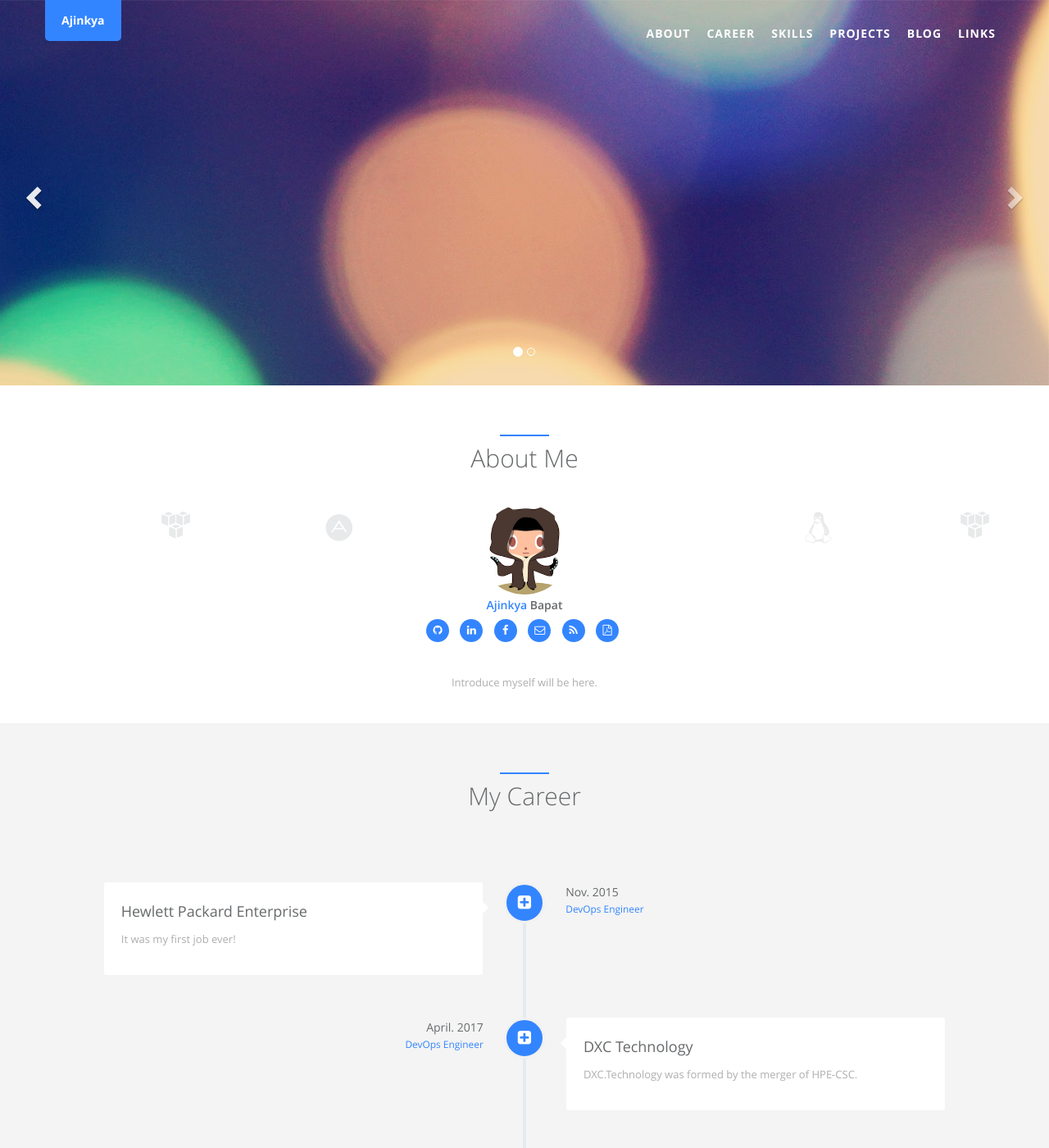
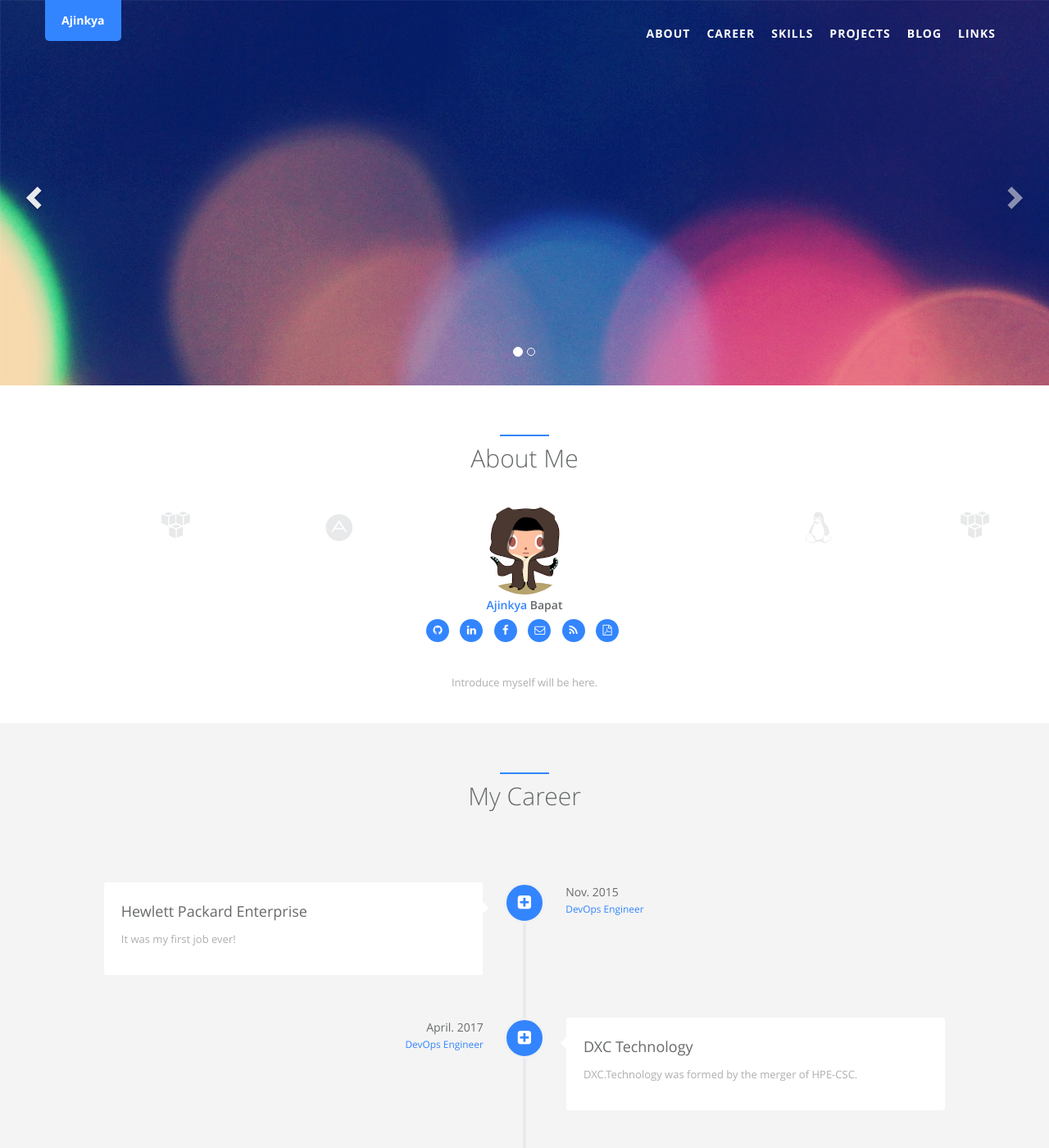
Before and after one commit to AjinkyaBapat/OLDAjinkyaBapat.github, a Jekyll site: the page built from index.html, in a window 1280 px wide and 1400 px high. Shown: the whole window at 82% size. Built offline with Jekyll 4.4.1, drawn with Linux system fonts in a browser that asks for light colours.

Commit message:
Landing page mods

```diff
--- a/_sass/_style.scss
+++ b/_sass/_style.scss
@@ -2503,7 +2503,8 @@ body {
     height: 100%;
     width: 100%;
     &.one {
-      background: url(../assets/img/landing/header_three.jpg) 100% 0 no-repeat;
+      background: url(../assets/img/landing/header_three.jpg) no-repeat;
+      background-size: inherit
     }
     &.two {
       background: url(../assets/img/landing/header_four.jpg) 100% 0 no-repeat;
```
